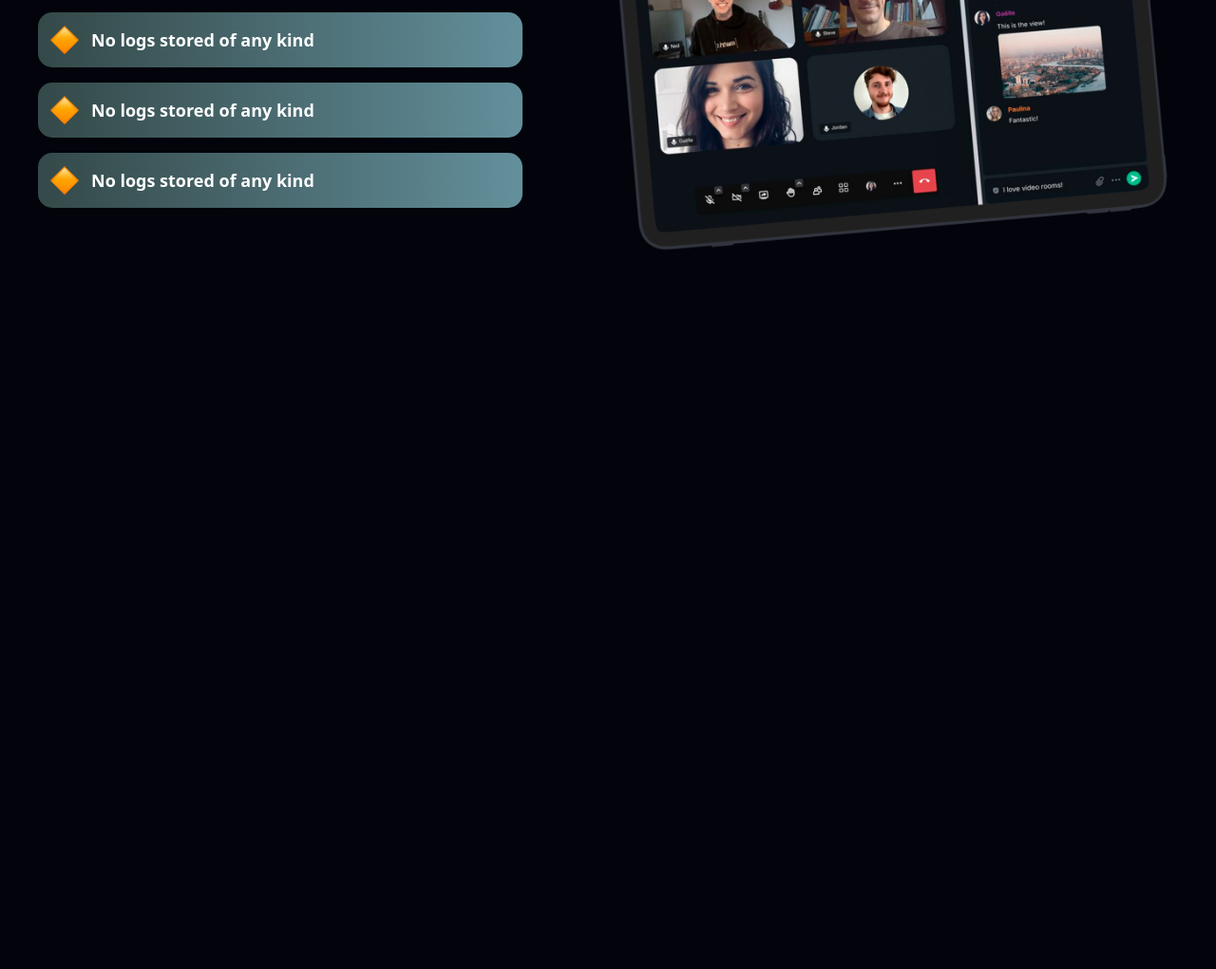
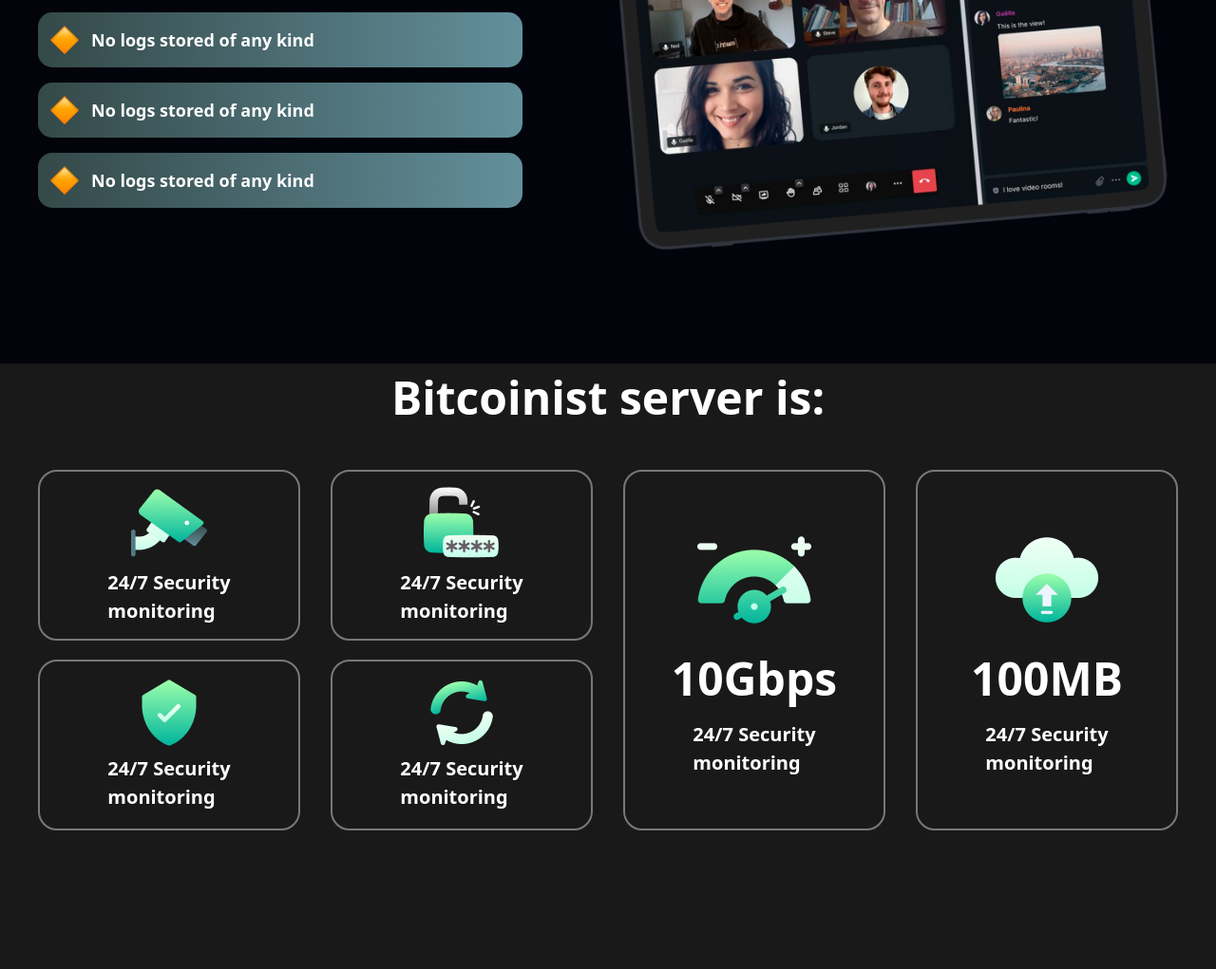
Before and after one commit to tolibovmuhamad/homework, a website: page src/index.html in a window 1280 px wide. Shown: the part 1887-2908 px from the top of the page at 95% size. Before the commit the page ends 2174 px from the top, so only its background shows below. Drawn offline with nearby package versions, Linux system fonts and the light colour scheme; files that its build step writes are made by us from their sources.

Commit message:
version 3.2.124

```diff
--- a/src/index.html
+++ b/src/index.html
@@ -88,5 +88,42 @@
                 <img src="./Group 142324.png" alt="">
         </div>
      </div>
+     <div class="w-full bg-[#191919] lg:h-159.5 h-400 m-auto mt-24">
+       <div class="max-w-300 lg:h-159.5 h-400 m-auto">
+        <h1 class="text-[48px] text-white font-black text-center">Bitcoinist server is:</h1>
+        <div class="w-full h-95 mt-10 flex justify-between flex-col lg:flex-row">
+           <div class="lg:w-[23%] w-[90%] m-auto lg:m-0 gap-5 h-95 flex flex-col justify-between">
+                <div class="w-full h-45 rounded-[20px] border-2 border-solid border-[#787878] flex flex-col justify-center items-center gap-2">
+                    <div><img src="Frame (61).png" alt=""></div>
+                    <h1 class="text-[20px] text-white font-black">24/7 Security <br> monitoring</h1>
+                </div>
+                <div class="w-full h-45 rounded-[20px] border-2 border-solid border-[#787878] flex flex-col justify-center items-center gap-2">
+                    <div><img src="Frame (62).png" alt=""></div>
+                    <h1 class="text-[20px] text-white font-black">24/7 Security <br> monitoring</h1>
+                </div>
+           </div>
+           <div class="lg:w-[23%] w-[90%] m-auto lg:m-0 gap-5 mt-5 h-95 flex flex-col justify-between">
+                <div class="w-full h-45 rounded-[20px] border-2 border-solid border-[#787878] flex flex-col justify-center items-center gap-2">
+                    <div><img src="Frame (63).png" alt=""></div>
+                    <h1 class="text-[20px] text-white font-black">24/7 Security <br> monitoring</h1>
+                </div>
+                <div class="w-full h-45 rounded-[20px] border-2 border-solid border-[#787878] flex flex-col justify-center items-center gap-2">
+                    <div><img src="Frame (64).png" alt=""></div>
+                    <h1 class="text-[20px] text-white font-black">24/7 Security <br> monitoring</h1>
+                </div>
+           </div>
+           <div class="lg:w-[23%] w-[90%] m-auto lg:m-0 mt-5 h-95 rounded-[20px] border-2 border-solid border-[#787878] flex flex-col justify-center items-center gap-2">
+                 <div><img src="Frame (65).png" alt=""></div>
+                    <h1 class="text-[48px] text-white font-black">10Gbps</h1>
+                    <h1 class="text-[20px] text-white font-black">24/7 Security <br> monitoring</h1>
+           </div>
+           <div class="lg:w-[23%] w-[90%] m-auto lg:m-0 mt-5 h-95 rounded-[20px] border-2 border-solid border-[#787878] flex flex-col justify-center items-center gap-2">
+                 <div><img src="Frame (66).png" alt=""></div>
+                    <h1 class="text-[48px] text-white font-black">100MB</h1>
+                    <h1 class="text-[20px] text-white font-black">24/7 Security <br> monitoring</h1>
+           </div>
+        </div>
+       </div>
+     </div>
 </body>
 </html>
```
Also changed, not shown: src/Frame (61).png (added), src/Frame (62).png (added), src/Frame (63).png (added), src/Frame (64).png (added), src/Frame (65).png (added), src/Frame (66).png (added).
